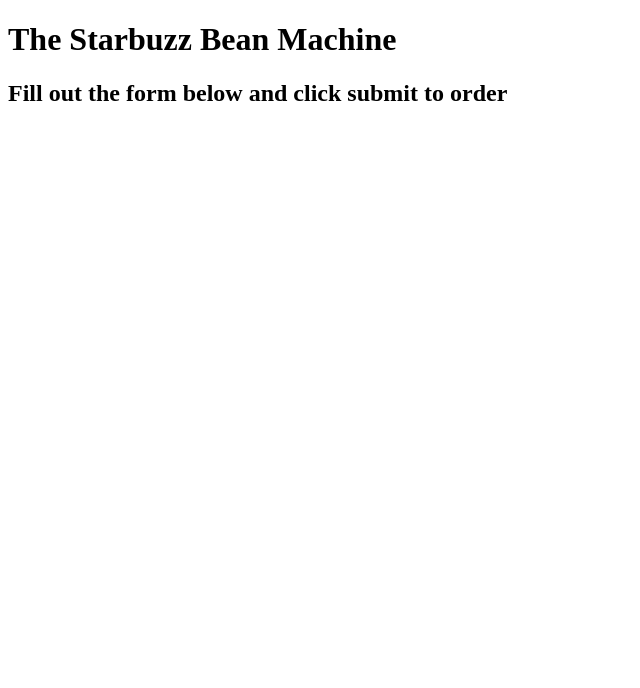
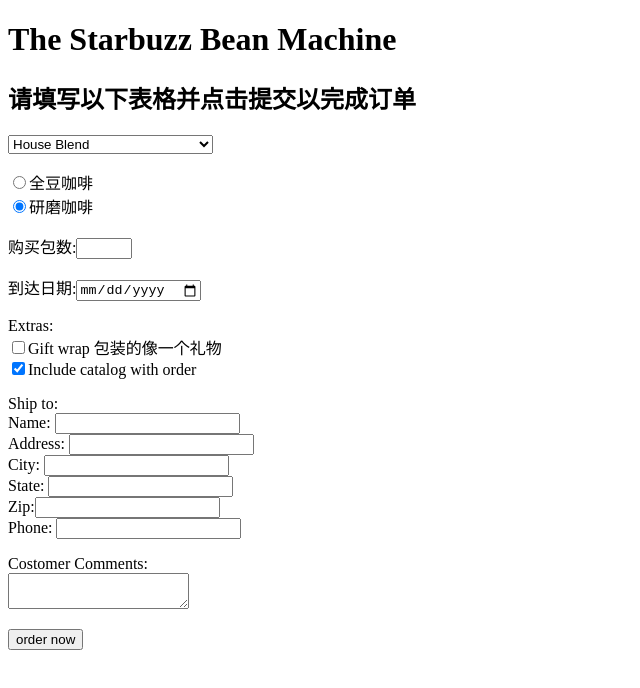
Before and after one commit to shangxiuneng/HFHtmlCSS, a plain HTML site: page chapter14/starbuzz/form.html in a window 1280 px wide. Shown: the whole page, without its empty margins (0-640 px from the left). Drawn offline with Linux system fonts and the light colour scheme.

Commit message:
feat: html表单

```diff
--- a/chapter14/starbuzz/form.html
+++ b/chapter14/starbuzz/form.html
@@ -7,8 +7,51 @@
 <body>
 
 <h1>The Starbuzz Bean Machine</h1>
-    <h2>Fill out the form below and click submit to order</h2>
+<h2>请填写以下表格并点击提交以完成订单</h2>
 
+<form action="https://starbuzzcoffee.com/processorder.php" method="POST">
+
+    <select name="beans">
+        <option value="House Blend">House Blend</option>
+        <option value="Bolivia">Shade Grown Bolivia Supremo</option>
+        <option value="Guatemala">Organic Guatemala</option>
+        <option value="Kenya">Kenya</option>
+    </select>
+
+    <p>
+        <input name="beantype" type="radio" value="whole">全豆咖啡<br>
+        <input checked name="beantype" type="radio" value="ground">研磨咖啡<br>
+    </p>
+
+    <p>
+        购买包数:<input max="10" min="1" name="bags" type="number">
+    </p>
+    <p>
+        到达日期:<input name="date" type="date">
+    </p>
+
+    <p>
+        Extras:<br>
+        <input name="extras[]" type="checkbox" value="giftwrap">Gift wrap 包装的像一个礼物<br>
+        <input checked name="extras[]" type="checkbox" value="catalog">Include catalog with order
+    </p>
+
+    <p>Ship to:<br>
+        Name: <input name="name" type="text"><br>
+        Address: <input name="address" type="text"><br>
+        City: <input name="city" type="text"><br>
+        State: <input name="state" type="text"><br>
+        Zip:<input name="zip" type="text"><br>
+        Phone: <input name="phone" type="tel"><br>
+    </p>
+    <p>Costomer Comments:<br>
+        <textarea name="comments"></textarea>
+    </p>
+    <p>
+        <input type="submit" value="order now">
+    </p>
+
+</form>
 
 
 </body>
```
Also changed, not shown: chapter11/starbuzz/index.html (+3 -0 lines), chapter11/starbuzz/starbuzz.css (+10 -0 lines), chapter12/starbuzz/index.html (+15 -14 lines), 2 other files. Lines whose indentation alone changed are shown as unchanged.
